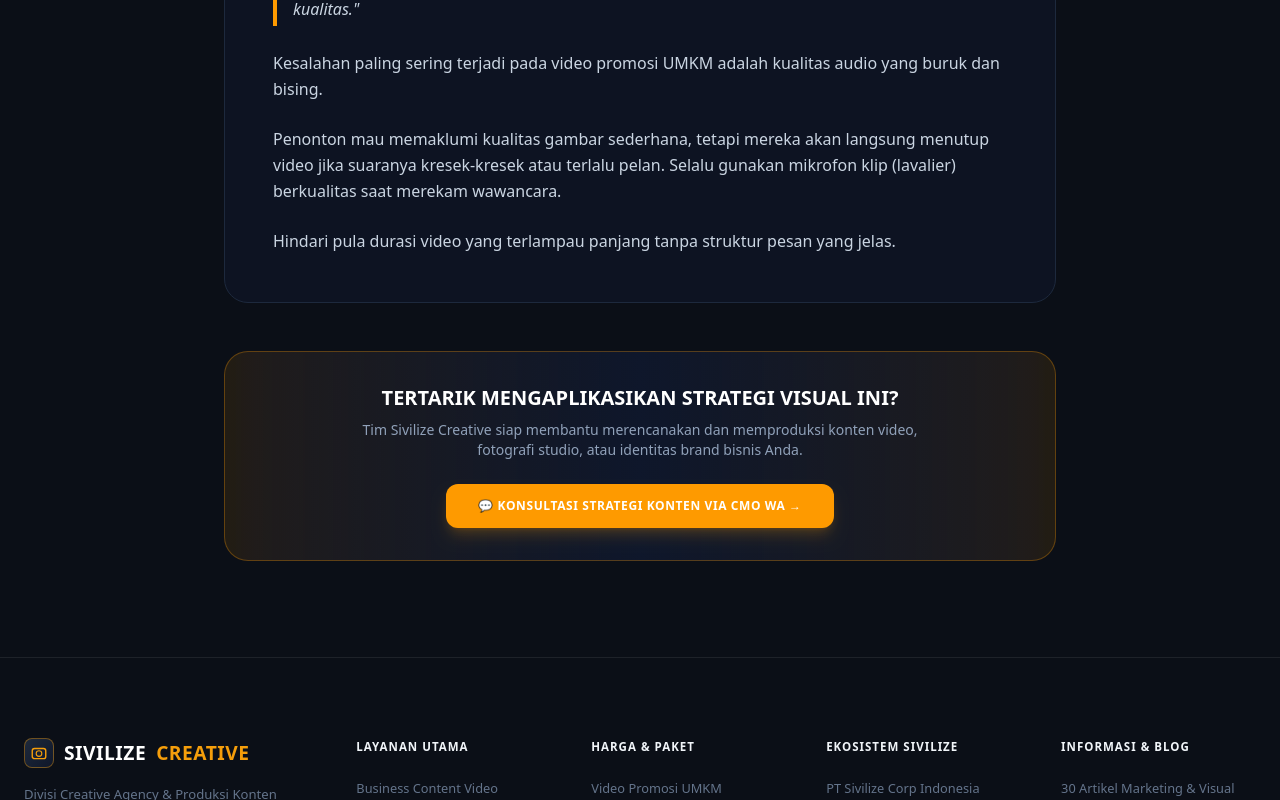
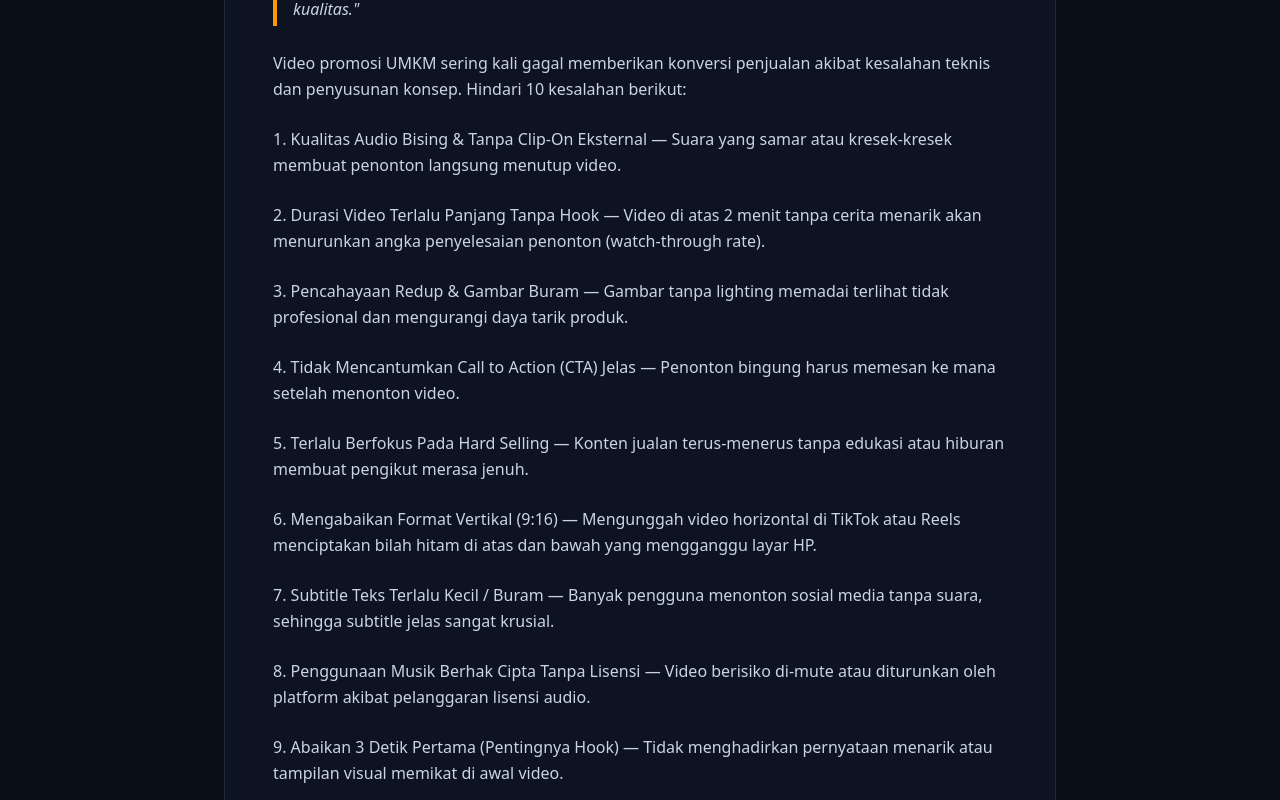
Before and after one commit to muhamadadrian210-debug/sivilize-creative, a Next.js app: page /blog/10-kesalahan-umum-dalam-pembuatan-video-promosi-umkm in a window 1280 px wide. Shown: the part 520-1320 px from the top of the page. Built offline with nearby package versions, Linux system fonts and the light colour scheme.

Commit message:
fix: populate complete numbered list items for articles promising specific numbers (e.g. 7 Tips Fotografi, 5 Elemen Menu, 10 Kesalahan UMKM)

```diff
--- a/src/app/blog/data.ts
+++ b/src/app/blog/data.ts
@@ -36,7 +36,7 @@ export const articles30: Article[] = [
     content: [
       "Dalam dunia bisnis B2B dan investasi, keputusan kemitraan sangat bergantung pada tingkat kepercayaan (trust). Video company profile berdurasi 3 hingga 5 menit merupakan alat komunikasi paling efektif untuk merangkum visi, fasilitas, dan keunggulan tim perusahaan.",
       "Video profil yang diproduksi secara sinematik dengan pengambilan gambar fasilitas 4K, b-roll dinamis, dan wawancara direksi akan memberikan impresi bahwa perusahaan Anda dikelola secara serius dan profesional.",
-      "Pastikan video profil perusahan Anda memiliki narasi cerita yang berpusat pada solusi bagi klien, bukan sekadar memamerkan angka atau penghargaan internal."
+      "Pastikan video profil perusahaan Anda memiliki narasi cerita yang berpusat pada solusi bagi klien, bukan sekadar memamerkan angka atau penghargaan internal."
     ]
   },
   {
@@ -46,11 +46,16 @@ export const articles30: Article[] = [
     desc: "Trik pencahayaan studio dan penataan sudut pengambilan foto kuliner untuk cafe dan restoran.",
     date: "25 Juli 2026",
     author: "Tim Photography Sivilize Creative",
-    readTime: "4 Menit",
+    readTime: "6 Menit",
     content: [
-      "Fotografi makanan (Food Photography) bukan hanya tentang mengambil gambar piring. Ini adalah seni membangkitkan rasa lapar audiens hanya melalui tampilan visual.",
-      "Gunakan pencahayaan samping (side lighting) atau pencahayaan belakang (backlighting) untuk memunculkan tekstur makanan, seperti uap panas, kilap saus, atau kerenyahan lapisan tepung.",
-      "Perhatikan sudut pengambilan (angle). Makanan berlayer seperti burger atau tumpukan pancakes paling bagus diambil dari sudut 0-45 derajat, sedangkan makanan dalam piring datar lebih baik diambil dari sudut top-down (90 derajat)."
+      "Fotografi makanan (Food Photography) bukan hanya tentang mengambil gambar piring. Ini adalah seni membangkitkan rasa lapar audiens hanya melalui tampilan visual. Berikut 7 tips utama dari tim videografer & fotografer Sivilize Creative:",
+      "1. Gunakan Pencahayaan Samping (Side Lighting) — Pencahayaan dari samping atau belakang (backlighting) memunculkan tekstur makanan, keusangan uap panas, serta kilaunya saus secara alami.",
+      "2. Tentukan Sudut Kamera Yang Tepat — Makanan berlayer seperti burger/pancakes diambil dari sudut 0-45 derajat. Makanan piring datar (nasi goreng/pizza) paling ideal dari sudut top-down (90 derajat).",
+      "3. Lakukan Food Styling Cepat Saat Makanan Masih Fresh — Sayuran hijau dan daging berkilau paling fotogenik dalam 5 menit pertama setelah disajikan.",
+      "4. Pakai Props & Properti Pendukung Yang Relevan — Gunakan serbet kain, bahan mentah (rempah/biji kopi), atau alat makan bertekstur mat untuk memperkuat tema kuliner.",
+      "5. Manfaatkan Papan Pemantul Cahaya (Reflector) — Gunakan papan reflector putih untuk menerangi area bayangan gelap tanpa merusak kelembutan cahaya alami.",
+      "6. Atur Kedalaman Bidang (Depth of Field / Bokeh) — Manfaatkan bukaan lensa lebar (f/2.8 - f/4.0) agar fokus utama tertuju pada menu makanan, sementara latar belakang tampil blur halus.",
+      "7. Retouching Warna Alami Tanpa Berlebihan — Saat editing warna (color grading), tingkatkan saturasi warna merah, kuning, dan hijau secara terukur tanpa membuat warna makanan terlihat palsu."
     ]
   },
   {
@@ -172,11 +177,14 @@ export const articles30: Article[] = [
     desc: "Psikologi tata letak menu makanan untuk menaikkan nilai transaksi rata-rata (average order value).",
     date: "10 Juni 2026",
     author: "Tim Desain Sivilize Creative",
-    readTime: "4 Menit",
+    readTime: "5 Menit",
     content: [
-      "Desain daftar menu bukan sekadar daftar harga makanan. Ini adalah alat penjualan paling ampuh di atas meja restoran Anda.",
-      "Tempatkan menu andalan bertengger di posisi mata kanan atas (golden triangle), gunakan foto berkualitas studio untuk 20% menu terlaris, dan kelompokkan kategori menu secara logis.",
-      "Hindari penggunaan tanda mata uang (Rp) secara mencolok agar konsumen lebih fokus pada selera makan ketimbang harga."
+      "Desain daftar menu bukan sekadar daftar harga makanan. Ini adalah alat penjualan paling ampuh di atas meja restoran Anda. Berikut 5 elemen wajibnya:",
+      "1. Posisi Emas (Golden Triangle Positioning) — Tempatkan menu terlaris bermargin tinggi di sudut kanan atas daftar menu, tempat mata pembeli pertama kali memandang.",
+      "2. Foto Studio Berkualitas Tinggi Untuk 20% Menu Terlaris — Cukup tampilkan foto studio profesional untuk menu flagship utama agar tidak membuat halaman menu terlihat berantakan.",
+      "3. Hirarki Tipografi Yang Jelas — Gunakan ukuran font yang tegas untuk membedakan nama menu, deskripsi bahan, dan harga makanan.",
+      "4. Pengelompokan Kategori Logis — Kelompokkan menu secara terstruktur (Appetizer, Main Course, Beverages, Dessert) agar pembeli tidak bingung.",
+      "5. Menghilangkan Simbol Mata Uang Terlalu Mencolok — Menyamarkan simbol mata uang (Rp) membuat konsumen lebih berfokus pada selera makan ketimbang menghitung nominal uang."
     ]
   },
   {
@@ -270,11 +278,19 @@ export const articles30: Article[] = [
     desc: "Menghindari durasi terlalu panjang, audio bising, dan pencahayaan redup yang merusak kualitas.",
     date: "05 Mei 2026",
     author: "Tim Production Sivilize Creative",
-    readTime: "4 Menit",
+    readTime: "7 Menit",
     content: [
-      "Kesalahan paling sering terjadi pada video promosi UMKM adalah kualitas audio yang buruk dan bising.",
-      "Penonton mau memaklumi kualitas gambar sederhana, tetapi mereka akan langsung menutup video jika suaranya kresek-kresek atau terlalu pelan. Selalu gunakan mikrofon klip (lavalier) berkualitas saat merekam wawancara.",
-      "Hindari pula durasi video yang terlampau panjang tanpa struktur pesan yang jelas."
+      "Video promosi UMKM sering kali gagal memberikan konversi penjualan akibat kesalahan teknis dan penyusunan konsep. Hindari 10 kesalahan berikut:",
+      "1. Kualitas Audio Bising & Tanpa Clip-On Eksternal — Suara yang samar atau kresek-kresek membuat penonton langsung menutup video.",
+      "2. Durasi Video Terlalu Panjang Tanpa Hook — Video di atas 2 menit tanpa cerita menarik akan menurunkan angka penyelesaian penonton (watch-through rate).",
+      "3. Pencahayaan Redup & Gambar Buram — Gambar tanpa lighting memadai terlihat tidak profesional dan mengurangi daya tarik produk.",
+      "4. Tidak Mencantumkan Call to Action (CTA) Jelas — Penonton bingung harus memesan ke mana setelah menonton video.",
+      "5. Terlalu Berfokus Pada Hard Selling — Konten jualan terus-menerus tanpa edukasi atau hiburan membuat pengikut merasa jenuh.",
+      "6. Mengabaikan Format Vertikal (9:16) — Mengunggah video horizontal di TikTok atau Reels menciptakan bilah hitam di atas dan bawah yang mengganggu layar HP.",
+      "7. Subtitle Teks Terlalu Kecil / Buram — Banyak pengguna menonton sosial media tanpa suara, sehingga subtitle jelas sangat krusial.",
+      "8. Penggunaan Musik Berhak Cipta Tanpa Lisensi — Video berisiko di-mute atau diturunkan oleh platform akibat pelanggaran lisensi audio.",
+      "9. Abaikan 3 Detik Pertama (Pentingnya Hook) — Tidak menghadirkan pernyataan menarik atau tampilan visual memikat di awal video.",
+      "10. Lupa Mencantumkan Logo / Identitas Brand — Video mudah dicuri atau diunggah ulang akun lain tanpa ada jejak nama bisnis Anda."
     ]
   },
   {
```
